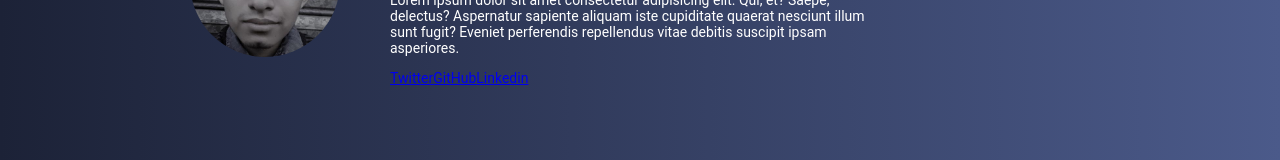
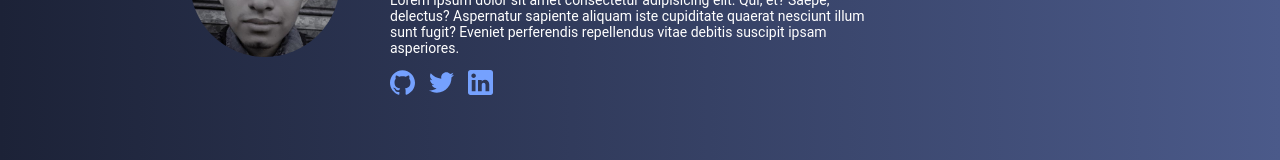
Before and after one commit to FrcGustavo/ME, a React app: page / in a window 1280 px wide. Shown: the part 318-478 px from the top of the page. Built offline with nearby package versions, Linux system fonts and the light colour scheme.

Commit message:
add social icons

```diff
--- a/src/assets/styles/containers/Home.scss
+++ b/src/assets/styles/containers/Home.scss
@@ -37,6 +37,14 @@
         .profile-description p {
             color: var(--white);
             margin-bottom: 1rem;
+        }
+        .profile-socialmedia {
+            a {
+                margin-right: 14px;
+                img {
+                    width: 25px;
+                }
+            }
         }
     }
 }
--- a/src/containers/Home.jsx
+++ b/src/containers/Home.jsx
@@ -1,6 +1,12 @@
 import React from 'react';
+
 import CardProject from '../components/CardProject';
+
 import IAm from '../assets/img/Iam.jpg';
+import githubIcon from '../assets/img/github.svg';
+import twitterIcon from '../assets/img/twitter.svg';
+import linkedinIcon from '../assets/img/linkedin.svg';
+
 import '../assets/styles/containers/Home.scss';
 
 const skills = [
@@ -39,9 +45,15 @@ const Home = () => {
               </p>
             </div>
             <div className="profile-socialmedia">
-              <a href="#">Twitter</a>
-              <a href="#">GitHub</a>
-              <a href="#">Linkedin</a>
+              <a href="https://github.com/FranciscoGustavo" target="_blanck">
+                <img src={githubIcon} alt="Github" />
+              </a>
+              <a href="https://twitter.com/FrcGustavo" target="_blanck">
+                <img src={twitterIcon} alt="Twitter" />
+              </a>
+              <a href="https://www.linkedin.com/in/frcgustavo/" target="_blanck">
+                <img src={linkedinIcon} alt="Linkedin" />
+              </a>
             </div>
           </div>
         </div>
--- a/webpack.config.js
+++ b/webpack.config.js
@@ -40,7 +40,7 @@ module.exports = {
         ],
       },
       {
-        test: /\.(png|gif|jpg)$/,
+        test: /\.(png|gif|jpg|svg)$/,
         use: [
           {
             'loader': 'file-loader',
```
